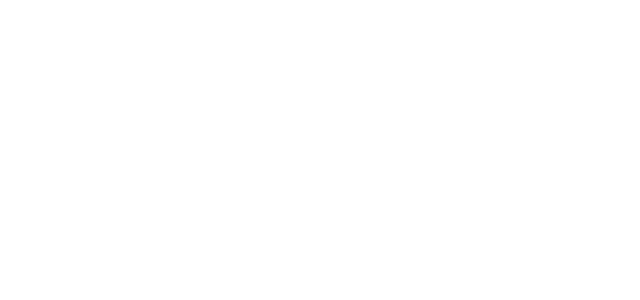
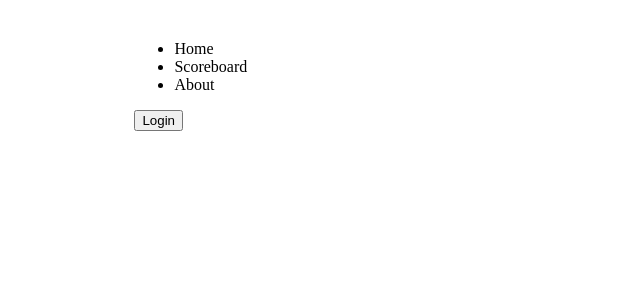
Before and after one commit to gustavorenedev/RecycleStation, a React (Vite) app: page / in a window 1280 px wide. Shown: the top 300 px of the page, without its empty margins (0-640 px from the left). Built offline with nearby package versions, Linux system fonts and the light colour scheme.

Commit message:
feature: adding header content

```diff
--- a/src/components/header/Header.jsx
+++ b/src/components/header/Header.jsx
@@ -4,6 +4,14 @@ const Header = () => {
     return (
         <ElementHeader>
             <HeaderContainer>
+                <nav>
+                    <ul>
+                        <li>Home</li>
+                        <li>Scoreboard</li>
+                        <li>About</li>
+                    </ul>
+                    <button>Login</button>
+                </nav>
             </HeaderContainer>
         </ElementHeader>
     );
```
